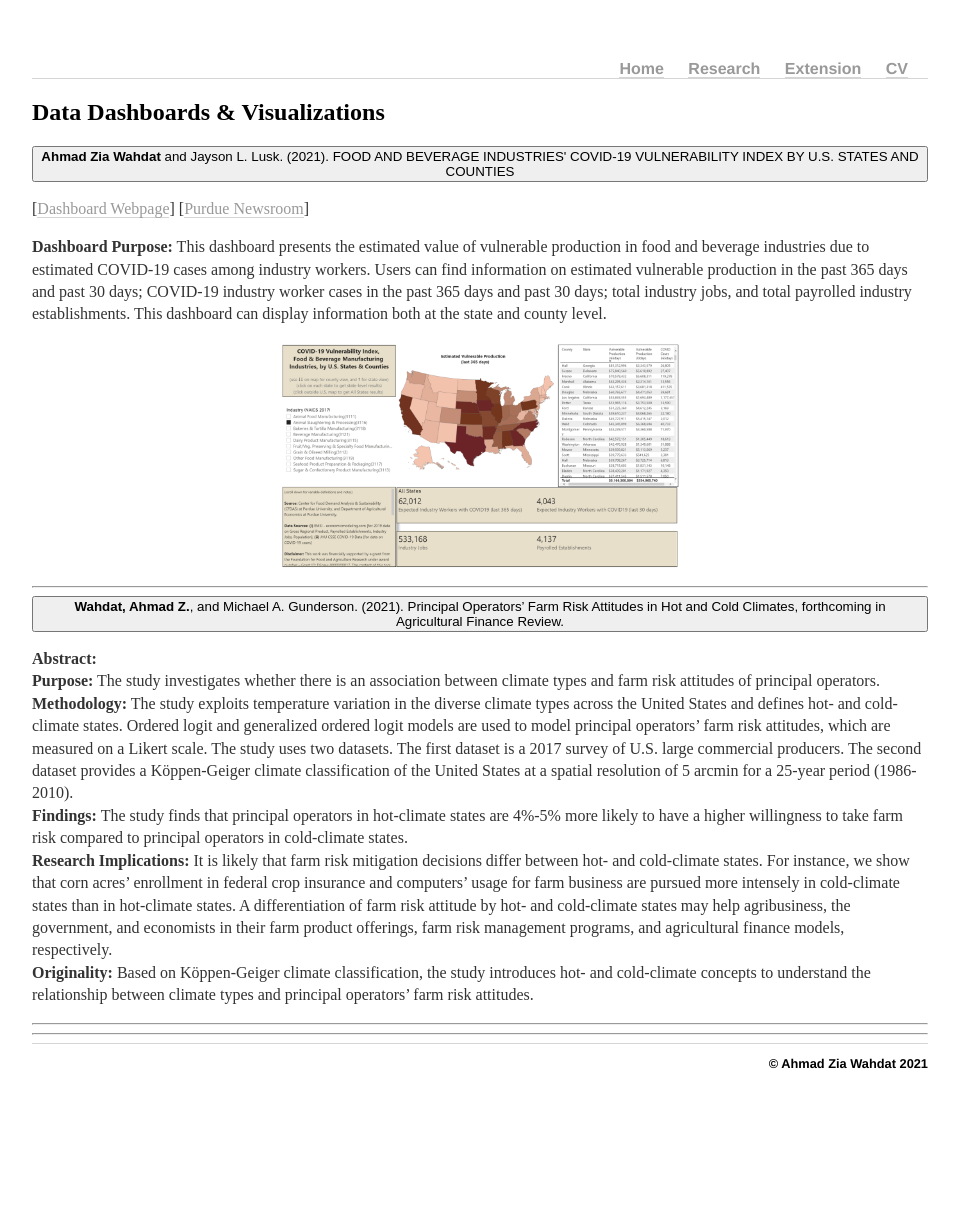
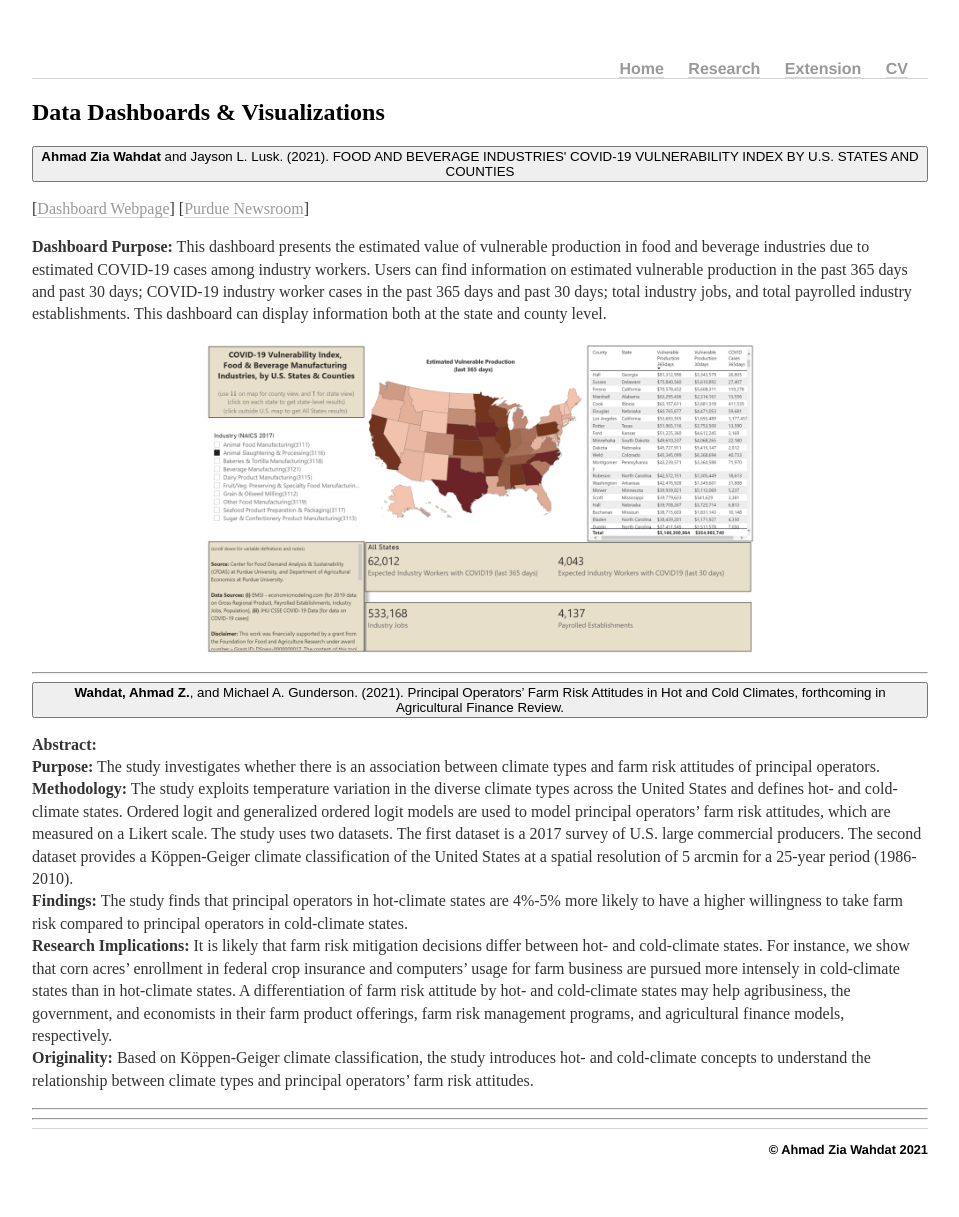
Before and after one commit to awahdat/webpage, a Jekyll site: the page built from extension/index.html, in a window 1280 px wide. Shown: the whole page, without its empty margins (160-1119 px from the left). Built offline with Jekyll 4.4.1, drawn with Linux system fonts in a browser that asks for light colours; before the commit the page ends 1131 px from its top, so only the background shows below that.

Commit message:
Update index.html

```diff
--- a/extension/index.html
+++ b/extension/index.html
@@ -19,7 +19,7 @@ description: Extension work of Ahmad Zia Wahdat.
     production in the past 365 days and past 30 days; COVID-19 industry worker cases in the past 365 days and past 30 days;
     total industry jobs, and total payrolled industry establishments. This dashboard can display information both at the state and county level.</p>
 
-	<p><img src="/images/dash1.png" width="400" style="display: block; margin: auto;" /></p>
+	<p><img src="/images/dash1.png" width="550" style="display: block; margin: auto;" /></p>
 
 					<hr />
 
```
